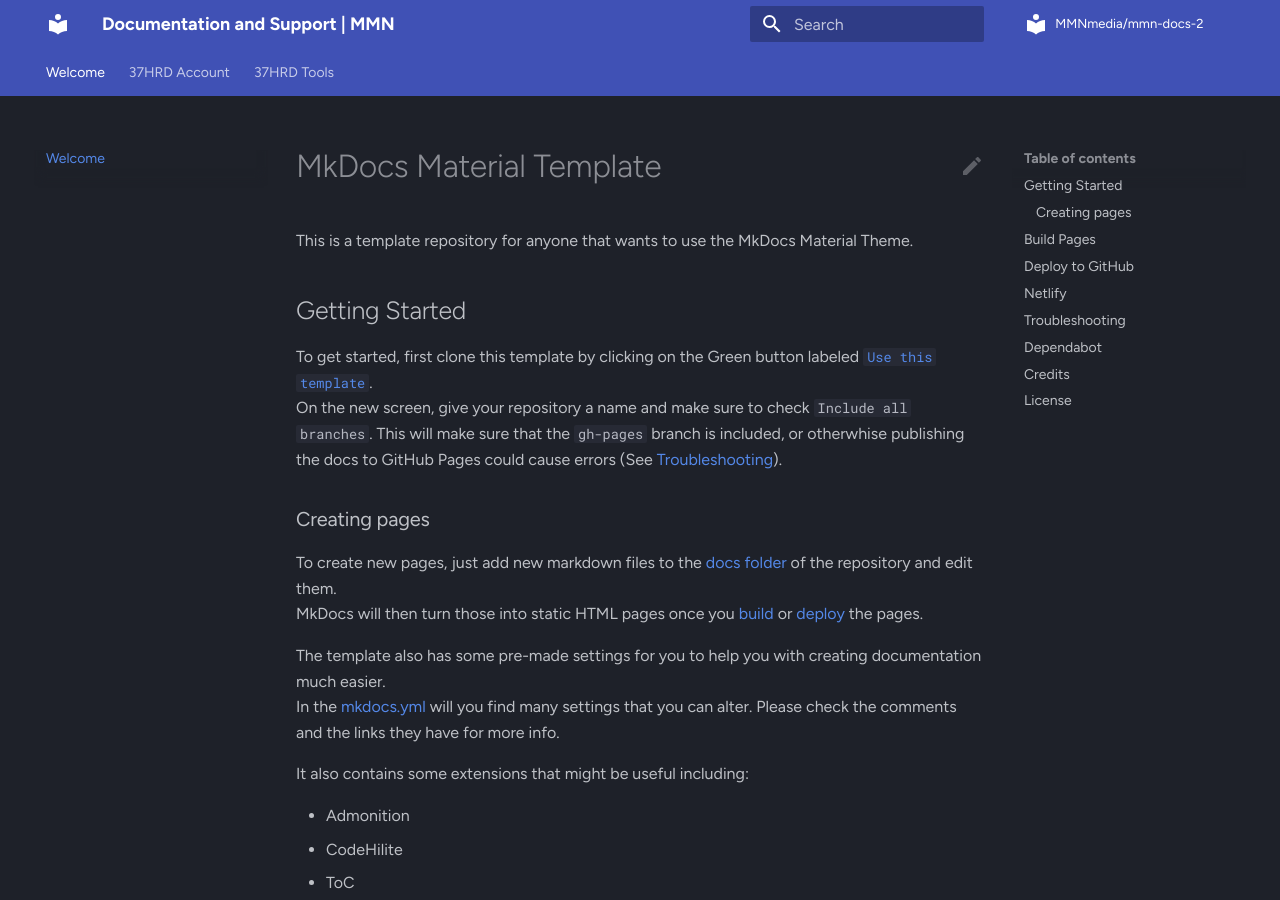
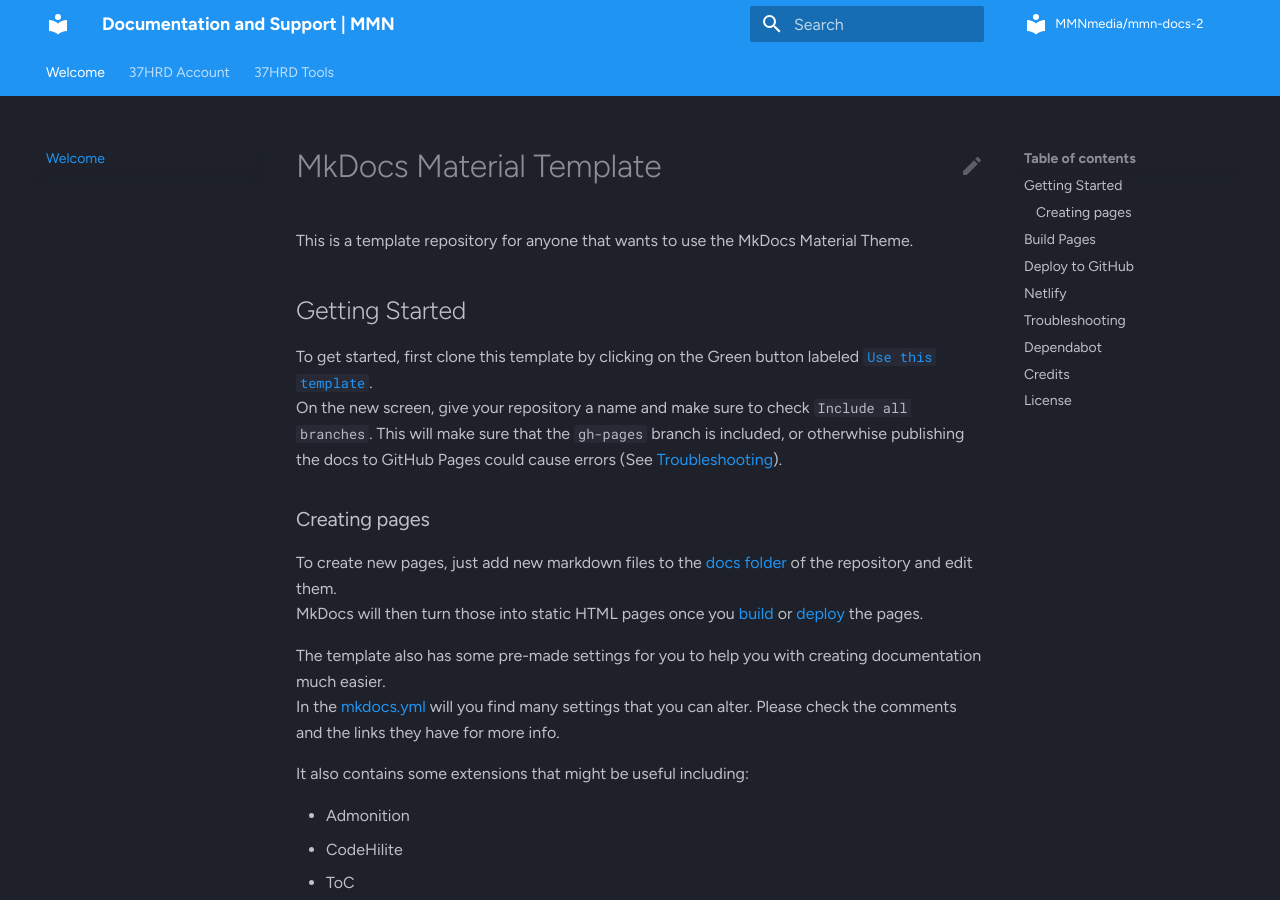
Before and after one commit to sqbxmediagroup/mmn-docs-2, an MkDocs documentation site: the page built from docs/index.md, in a window 1280 px wide and 900 px high. Built offline with MkDocs 1.6.1 and Material for MkDocs 9.7.7, drawn with Linux system fonts in a browser that asks for light colours; comment, search, counter and statistics services are not loaded.

Commit message:
Update mkdocs.yml

```diff
--- a/mkdocs.yml
+++ b/mkdocs.yml
@@ -205,7 +205,7 @@
     # | - https://squidfunk.github.io/mkdocs-material/setup/changing-the-colors/#primary-color             |
     # |                                                                                                    |
     # +----------------------------------------------------------------------------------------------------+
-    primary: 'indigo'
+    primary: 'blue'
 
     # +----------------------------------------------------------------------------------------------------+
     # |                                                                                                    |
@@ -215,7 +215,7 @@
     # | - https://squidfunk.github.io/mkdocs-material/setup/changing-the-colors/#accent-color              |
     # |                                                                                                    |
     # +----------------------------------------------------------------------------------------------------+
-    accent: 'indigo'
+    accent: 'cyan'
 
   # +------------------------------------------------------------------------------------------------------+
   # |                                                                                                      |
```
